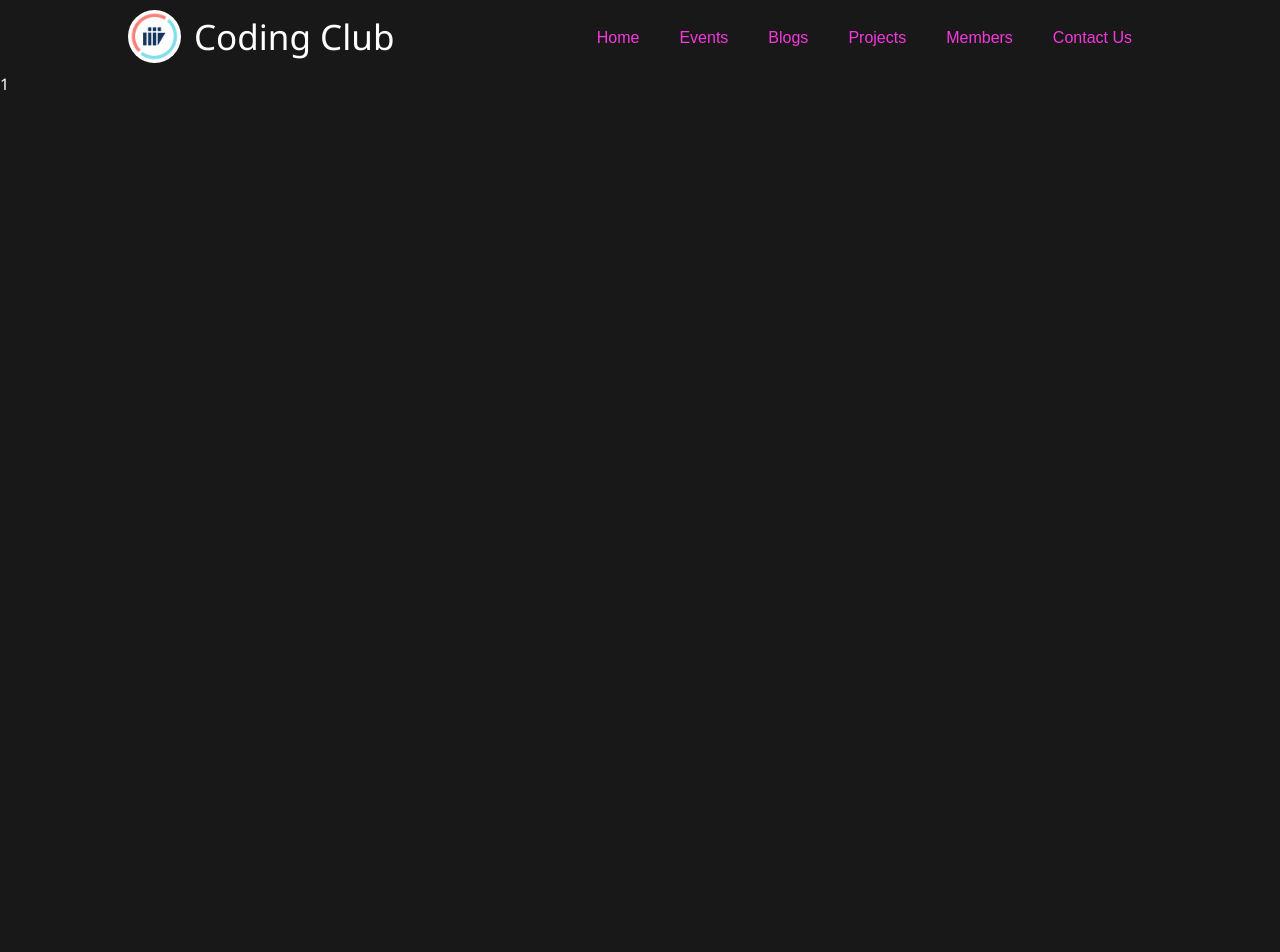
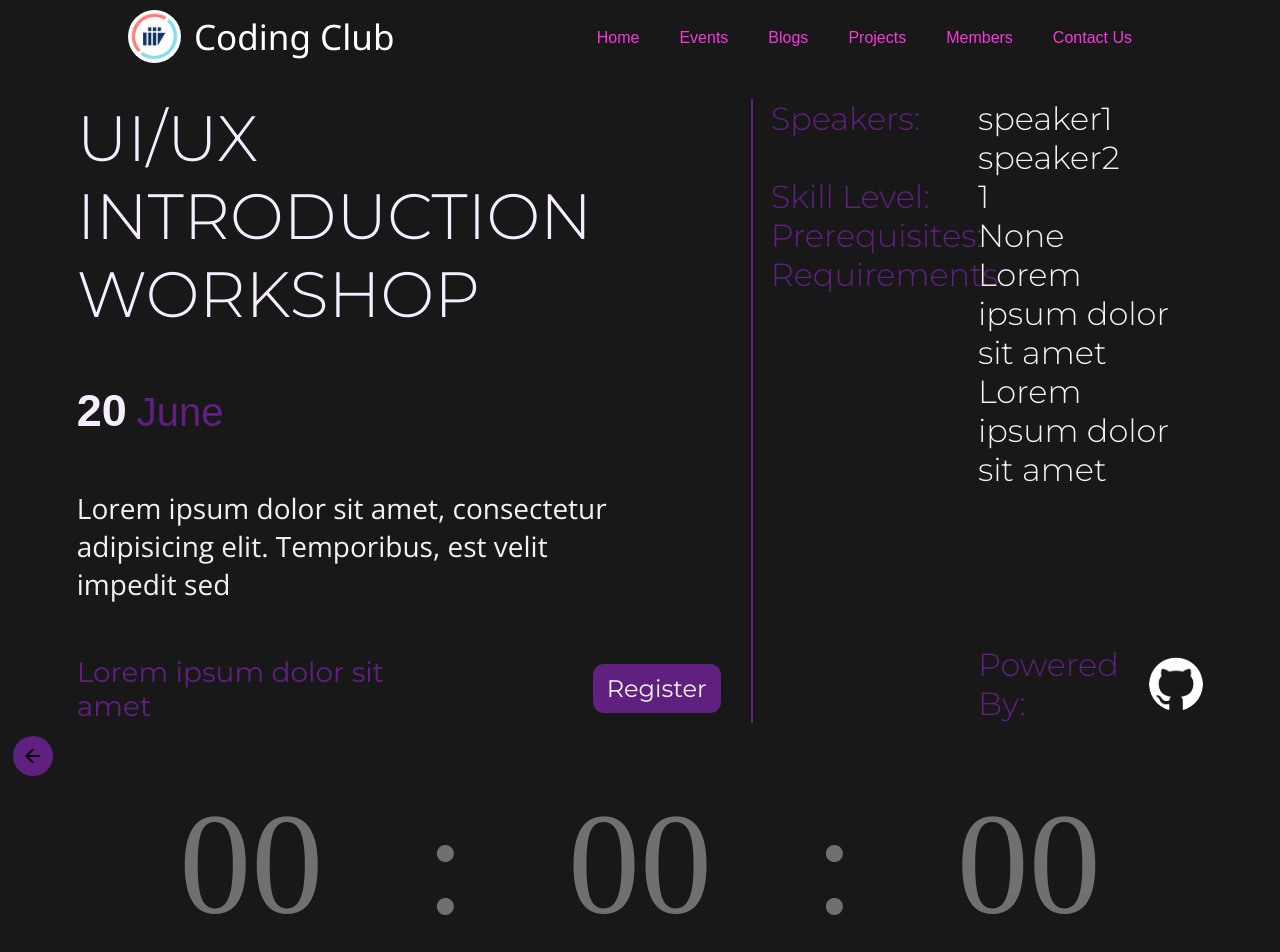
Before and after one commit to iiitv/iiitvcc, a Next.js app: page /events/1 in a window 1280 px wide. Shown: the top 952 px of the page. Before the commit the page ends 800 px from the top, so only its background shows below. Built offline with nearby package versions, Linux system fonts and the light colour scheme.

Commit message:
Adds Event Details page

```diff
--- /dev/null
+++ b/components/Events page/EventTimer.jsx
@@ -0,0 +1,56 @@
+import React, { useState, useEffect } from "react";
+
+const EventTimer = ({date}) => {
+  const [days, setDays] = useState("00");
+  const [hours, setHours] = useState("00");
+  const [minutes, setMinutes] = useState("00");
+
+  useEffect(() => {
+    const countdownDate = new Date(date).getTime();
+
+    const interval = setInterval(() => {
+      const currentTime = new Date().getTime();
+      const timeLeft = countdownDate - currentTime;
+
+      const daysLeft = Math.floor(timeLeft / (1000 * 60 * 60 * 24));
+      const hoursLeft = Math.floor(
+        (timeLeft % (1000 * 60 * 60 * 24)) / (1000 * 60 * 60)
+      );
+      const minutesLeft = Math.floor(
+        (timeLeft % (1000 * 60 * 60)) / (1000 * 60)
+      );
+
+      setDays((daysLeft > 9 ? "" : "0") + daysLeft);
+      setHours((hoursLeft > 9 ? "" : "0") + hoursLeft);
+      setMinutes((minutesLeft > 9 ? "" : "0") + minutesLeft);
+
+      if (timeLeft <= 0) {
+        clearInterval(interval);
+        setDays("00");
+        setHours("00");
+        setMinutes("00");
+      }
+    }, 1000);
+  }, []);
+
+  return (
+    <div className="timer-container">
+      <div className="timer-item">
+        <div className="timer-value">{days}</div>
+        <div className="timer-title">Days</div>
+      </div>
+      <div className="timer-value">:</div>
+      <div className="timer-item">
+        <div className="timer-value">{hours}</div>
+        <div className="timer-title">Hours</div>
+      </div>
+      <div className="timer-value">:</div>
+      <div className="timer-item">
+        <div className="timer-value">{minutes}</div>
+        <div className="timer-title">Minutes</div>
+      </div>
+    </div>
+  );
+}
+
+export default EventTimer;
--- a/components/EventsCarousel.jsx
+++ b/components/Events page/EventsCarousel.jsx
@@ -1,7 +1,7 @@
 import { Swiper, SwiperSlide } from "swiper/react";
 import SwiperCore, { Autoplay, Keyboard, Pagination } from "swiper";
 import Link from "next/link";
-import { events } from "../events/events.json";
+import { events } from "../../events/events.json";
 
 SwiperCore.use([Autoplay, Keyboard, Pagination]);
 
@@ -11,7 +11,7 @@ const EventsCarousel = () => {
       slidesPerView={1}
       spaceBetween={30}
       autoplay={{
-        delay: 3000,
+        delay: 4000,
         disableOnInteraction: false,
       }}
       keyboard={{
@@ -42,7 +42,6 @@ const EventsCarousel = () => {
             "November",
             "December",
           ];
-
           return (
             <SwiperSlide>
               <div className="event-slide">
--- a/events/events.json
+++ b/events/events.json
@@ -2,10 +2,10 @@
   "events": [
     {
       "title": "GITHUB INTRODUCTION WORKSHOP",
-      "date": "2020-06-20",
+      "date": "2022-01-01 00:00:00",
       "photos": ["/media/event0.jpg"],
-      "details": "Lorem ipsum dolor sit amet, consectetur adipisicing elit. Temporibus, est velit impedit sed ipsa nulla consequuntur unde quia quo eaque neque aperiam iste enim ullam laudantium consequatur nam exercitationem at.",
-      "address": "Lorem ipsum dolor sit amet",
+      "details": "Lorem ipsum dolor sit amet, consectetur adipisicing elit. Temporibus, est velit impedit sed.",
+      "address": "Lorem ipsum dolor sit amet Lorem ipsum dolor sit amet",
       "speakers": ["speaker1", "speaker2"],
       "skillreq": 1,
       "prerequisites": "None",
@@ -14,22 +14,22 @@
     },
     {
       "title": "UI/UX INTRODUCTION WORKSHOP",
-      "date": "2020-06-20",
+      "date": "2022-06-20T00:00:00",
       "photos": ["/media/event0.jpg"],
-      "details": "Lorem ipsum dolor sit amet, consectetur adipisicing elit. Temporibus, est velit impedit sed ipsa nulla consequuntur unde quia quo eaque neque aperiam iste enim ullam laudantium consequatur nam exercitationem at.",
+      "details": "Lorem ipsum dolor sit amet, consectetur adipisicing elit. Temporibus, est velit impedit sed",
       "address": "Lorem ipsum dolor sit amet",
       "speakers": ["speaker1", "speaker2"],
       "skillreq": 1,
       "prerequisites": "None",
-      "requirements": "Lorem ipsum dolor sit amet",
+      "requirements": "Lorem ipsum dolor sit amet Lorem ipsum dolor sit amet",
       "poweredby": "GitHub"
     },
     {
       "title": "GITHUB INTRODUCTION WORKSHOP",
-      "date": "2020-06-20",
+      "date": "2022-06-20T00:00:00",
       "photos": ["/media/event0.jpg"],
-      "details": "Lorem ipsum dolor sit amet, consectetur adipisicing elit. Temporibus, est velit impedit sed ipsa nulla consequuntur unde quia quo eaque neque aperiam iste enim ullam laudantium consequatur nam exercitationem at.",
-      "address": "Lorem ipsum dolor sit amet",
+      "details": "Lorem ipsum dolor sit amet, consectetur adipisicing elit. Temporibus, est velit impedit sed",
+      "address": "Lorem ipsum dolor sit amet Lorem ipsum dolor sit amet",
       "speakers": ["speaker1", "speaker2"],
       "skillreq": 1,
       "prerequisites": "None",
--- a/pages/_app.js
+++ b/pages/_app.js
@@ -5,10 +5,12 @@ import '../styles/Members.css'
 import '../styles/Blog.css'
 import '../styles/BlogPage.css'
 import '../styles/Footer.css'
-import "swiper/swiper-bundle.min.css";
-import "swiper/swiper.min.css";
+import "swiper/swiper-bundle.min.css"
+import "swiper/swiper.min.css"
 import '../styles/Events.css'
 import '../styles/Eventpage.css'
+import "../styles/EventTimer.css"
+import "../styles/EventArchive.css"
 
 function MyApp({ Component, pageProps }) {
   return <Component {...pageProps} />
--- a/pages/events/[eventindex].js
+++ b/pages/events/[eventindex].js
@@ -1,7 +1,6 @@
 import Link from "next/link";
-import matter from "gray-matter";
-import ReactMarkdown from "react-markdown";
 import Header from "../../components/Header";
+import EventTimer from "../../components/Events page/EventTimer";
 import { events } from "../../events/events.json";
 
 export async function getServerSideProps(context) {
@@ -14,12 +13,88 @@ export async function getServerSideProps(context) {
 }
 
 const Eventpage = (props) => {
-  return(
+  let {
+    title,
+    date,
+    details,
+    address,
+    speakers,
+    skillreq,
+    prerequisites,
+    requirements,
+    poweredby,
+  } = events[props.eventindex];
+  let eventDate = new Date(date);
+  const monthNames = [
+    "January",
+    "February",
+    "March",
+    "April",
+    "May",
+    "June",
+    "July",
+    "August",
+    "September",
+    "October",
+    "November",
+    "December",
+  ];
+  return (
     <div className="eventpage">
-    <Header />
-    <div id="temp">{props.eventindex}</div>
+      <Header />
+      <div className="back-btn">
+        <Link href="/events">
+          <img src="/media/arrow.png" alt="arrow" />
+        </Link>
+      </div>
+      <div className="event-container">
+        <div className="event-l-col">
+          <div className="event-name">{title}</div>
+          <div className="event-date">
+            <span className="day">{eventDate.getDate()}</span>
+            <span className="month">{monthNames[eventDate.getMonth()]}</span>
+          </div>
+          <div className="event-details">{details}</div>
+          <div className="cont-horiz">
+            <div className="event-address">{address}</div>
+            <Link href={`${props.eventindex}`}>
+              <button className="register">Register</button>
+            </Link>
+          </div>
+        </div>
+        <div className="event-r-col">
+          <div className="event-info">
+            <div className="event-key">Speakers:</div>
+            <div className="event-value">
+              {speakers[0]}
+              <br />
+              {speakers[1]}
+            </div>
+          </div>
+          <div className="event-info">
+            <div className="event-key">Skill Level:</div>
+            <div className="event-value">{skillreq}</div>
+          </div>
+          <div className="event-info">
+            <div className="event-key">Prerequisites:</div>
+            <div className="event-value">{prerequisites}</div>
+          </div>
+          <div className="event-info">
+            <div className="event-key">Requirements:</div>
+            <div className="event-value">{requirements}</div>
+          </div>
+          <div className="poweredby">
+            <div>Powered By:</div>
+            <img src="/media/logos/github.jpg" alt="githublogo" />
+          </div>
+        </div>
+      </div>
+      <EventTimer date={eventDate} />
+      <Link href={`${props.eventindex}`}>
+        <button className="register calendar">Add to Calender</button>
+      </Link>
     </div>
-  )
+  );
 };
 
 export default Eventpage;
--- /dev/null
+++ b/styles/EventTimer.css
@@ -0,0 +1,37 @@
+.timer-container {
+  width: 80vw;
+  margin: 4% auto;
+  display: flex;
+  justify-content: space-around;
+  align-items: flex-start;
+}
+
+.timer-item {
+  display: flex;
+  flex-direction: column;
+  align-items: center
+}
+
+@import url("https://fonts.googleapis.com/css2?family=Orbitron&display=swap");
+
+.timer-title {
+  font-family: Orbitron;
+  font-size: 36px;
+  font-style: normal;
+  font-weight: 400;
+  line-height: 45px;
+  letter-spacing: 0em;
+  text-align: left;
+  color: #707070;
+}
+
+.timer-value {
+  font-family: Orbitron;
+  font-size: 144px;
+  font-style: normal;
+  font-weight: 400;
+  line-height: 181px;
+  letter-spacing: 0em;
+  text-align: left;
+  color: #707070;
+}
--- a/styles/Eventpage.css
+++ b/styles/Eventpage.css
@@ -1,3 +1,126 @@
-#temp{
-    color: white;
+.back-btn{
+    position: fixed;
+    width: 40px;
+    height: 40px;
+    padding: 1px;
+    bottom: 3%;
+    left: 1%;
+    border-radius: 50%;
+    background-color: #602080;
+    display: flex;
+    align-items: center;
+    justify-content: center;
+    cursor: pointer;
 }
+.back-btn img{
+    width: 60%;
+}
+.event-container{
+    width: 88vw;
+    margin: 2% auto;
+    display: flex;
+    height: 78vh;
+    position: relative;
+}
+.event-l-col{
+    width: 60%;
+    border-right: 2px solid #602080;
+    display: flex;
+    flex-direction: column;
+    justify-content: space-between;
+    align-items: flex-start;
+}
+.event-r-col{
+    width: 40%;
+    height: 60%;
+    display: flex;
+    flex-direction: column;
+    justify-content: space-evenly;
+    align-items: center;
+}
+.cont-horiz{
+    display: flex;
+    justify-content: space-between;
+    align-items: center;
+    width: 100%;
+}
+.event-details{
+    font-family: Open Sans;
+    font-size: 28px;
+    font-style: normal;
+    font-weight: 300;
+    line-height: 38px;
+    letter-spacing: 0em;
+    text-align: left;
+    color: #F2F2F2;
+    width: 80%;
+}
+.event-address{
+    font-family: Montserrat;
+    font-size: 28px;
+    font-style: normal;
+    font-weight: 400;
+    line-height: 34px;
+    letter-spacing: 0em;
+    text-align: left;
+    color: #602080;
+    width: 50%;
+}
+.register{
+    height: fit-content;
+}
+.event-info{
+    display: flex;
+    justify-content: space-between;
+    width: 92%;
+}
+.event-key{
+    font-family: Montserrat;
+    font-size: 32px;
+    font-style: normal;
+    font-weight: 300;
+    line-height: 39px;
+    letter-spacing: 0em;
+    text-align: left;
+    color: #602080;
+    width: 50%;
+}
+.event-value{
+    font-family: Montserrat;
+    font-size: 32px;
+    font-style: normal;
+    font-weight: 300;
+    line-height: 39px;
+    letter-spacing: 0em;
+    text-align: left;
+    color: #F2F2F2;
+    width: 50%;
+}
+.poweredby{
+    display: flex;
+    justify-content: space-between;
+    align-items: center;
+    color: #602080;
+    font-family: Montserrat;
+    font-size: 32px;
+    font-style: normal;
+    font-weight: 300;
+    line-height: 39px;
+    letter-spacing: 0em;
+    text-align: left;
+    width: 20%;
+    position: absolute;
+    bottom: 0;
+    right: 0;
+}
+.poweredby img{
+    max-width: 54px;
+    max-height: 54px;
+    border-radius: 100%;
+    border: none;
+}
+.calendar{
+    display: block;
+    width: 17%;
+    margin: 0 auto 4% auto;
+}
--- a/styles/Events.css
+++ b/styles/Events.css
@@ -1,9 +1,11 @@
+.carousel-bg {
+  background-color: rgb(24, 24, 24);
+}
 .mySwiper {
   width: 80vw;
   height: 80vh;
   padding-top: 2%;
   color: white;
-  background-color: rgb(24,24,24);
 }
 .swiper-pagination-bullet {
   width: 18px;
@@ -18,18 +20,20 @@
   height: 22px;
   background: #602080;
 }
-.event-slide{
+
+/* Carousel Styling */
+.event-slide {
   height: fit-content;
   width: 100%;
   display: grid;
   grid-template-areas:
-  'name photo'
-  'name photo'
-  'date photo'
-  'buttons photo';
-  row-gap: auto;
+    "name photo"
+    "name photo"
+    "date photo"
+    "buttons photo";
+  row-gap: 5%;
 }
-.event-name{
+.event-name {
   grid-area: name;
   width: 40vw;
   height: fit-content;
@@ -40,44 +44,42 @@
   line-height: 78px;
   letter-spacing: 0em;
   text-align: left;
+  color: #f6eeff;
 }
-.event-date{
+.event-date {
   grid-area: date;
   width: 40vw;
-  /* height: fit-content; */
   font-family: Arial;
   font-style: normal;
-  /* padding-bottom: 5%; */
 }
-.day{
+.day {
   padding-right: 10px;
   font-weight: 700;
   font-size: 45px;
   line-height: 52px;
+  color: #f6eeff;
 }
-.month{
+.month {
   color: #602080;
   font-weight: 400;
   font-size: 40px;
   line-height: 46px;
 }
-.event-photo{
-  /* width: 35vw; */
-  /* height: fit-content; */
+.event-photo {
   height: 100%;
   grid-area: photo;
 }
-.event-photo img{
+.event-photo img {
   width: 100%;
 }
-.event-buttons{
+.event-buttons {
   width: 40vw;
-  /* height: fit-content; */
   grid-area: buttons;
 }
-.register,.details{
-  width: 25%;
-  color: #F2F2F2;
+.register,
+.details {
+  width: 10vw;
+  color: #f2f2f2;
   font-family: Montserrat;
   font-size: 24px;
   font-style: normal;
```
Also changed, not shown: components/Events page/EventsArchive.jsx (added, +10 -0 lines), pages/events.js (+7 -2 lines), styles/EventArchive.css (added, +20 -0 lines), public/media/arrow.png (added), public/media/logos/github.jpg (added).
